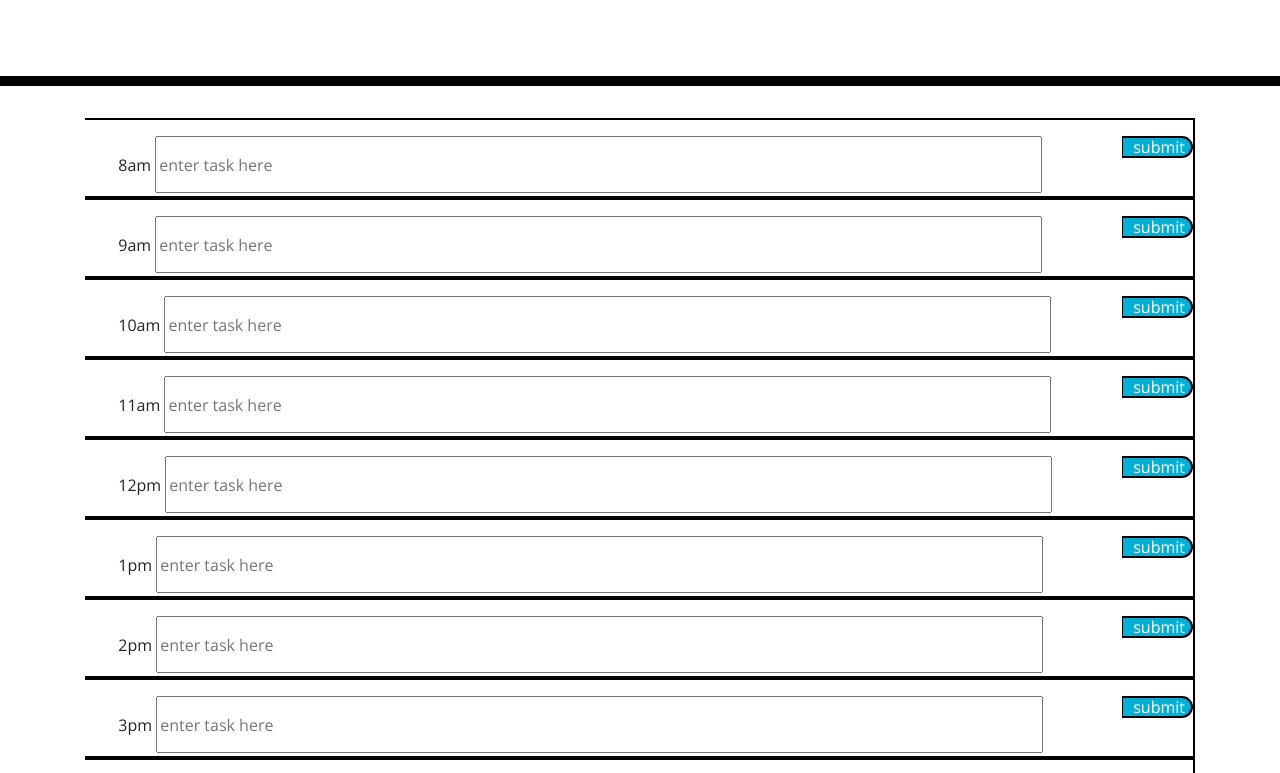
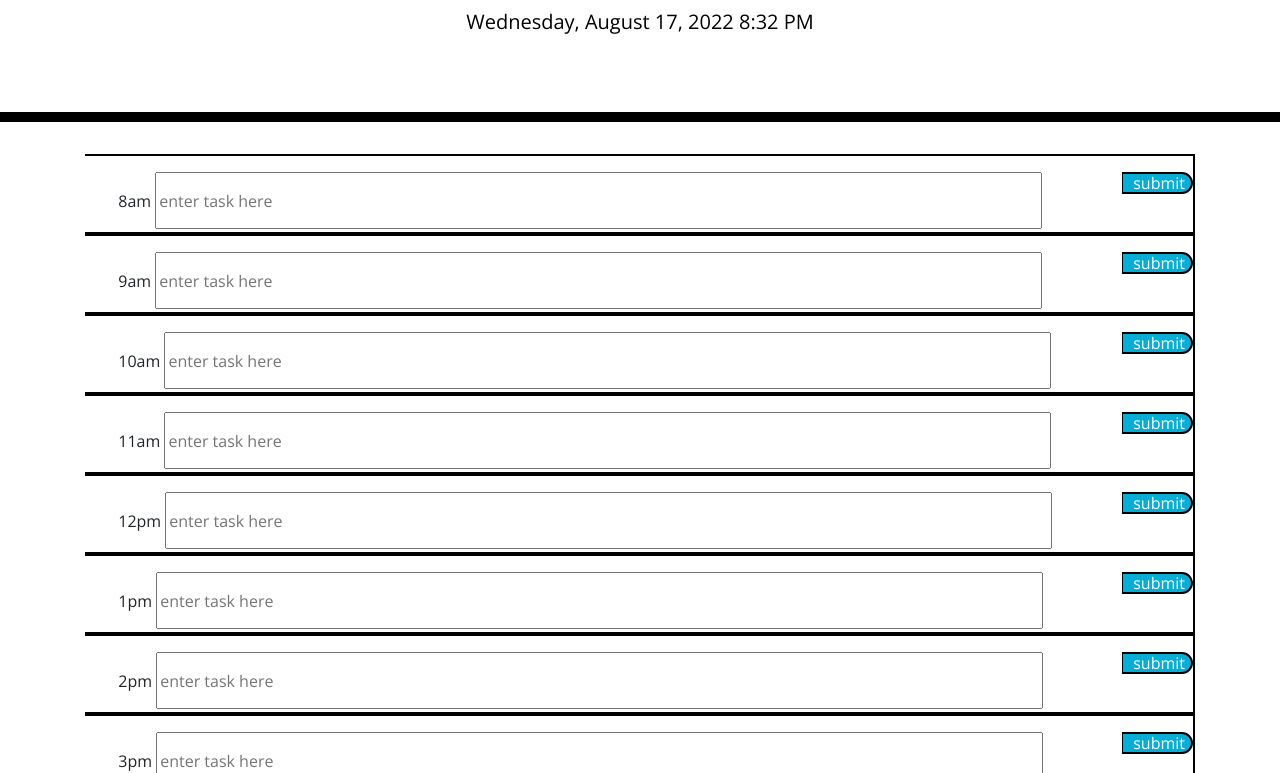
Before and after one commit to ascosper/challenge-5, a plain HTML site: page Develop/index.html in a window 1280 px wide. Shown: the part 182-955 px from the top of the page. Drawn offline with nearby package versions, Linux system fonts and the light colour scheme.

Commit message:
date and time

```diff
--- a/Develop/index.html
+++ b/Develop/index.html
@@ -26,7 +26,7 @@
     <header class="jumbotron">
       <h1 class="display-3">Work Day Scheduler</h1>
       <p class="lead">A simple calendar app for scheduling your work day</p>
-      <p id="currentDay" class="lead" onload="getData()"></p>
+      <p id="currentDay" class="lead"></p>
     </header>
     <div class="container">
       <div class="eight">
--- a/Develop/script.js
+++ b/Develop/script.js
@@ -1,4 +1,6 @@
 //connect time api
+var todayDate = moment().format('LLLL');
+$("#currentDay").html(todayDate)
 function getData() {
     const response =  fetch('https://cdnjs.cloudflare.com/ajax/libs/moment.js/2.24.0/moment.min.js')
     const data = response.json()
```
